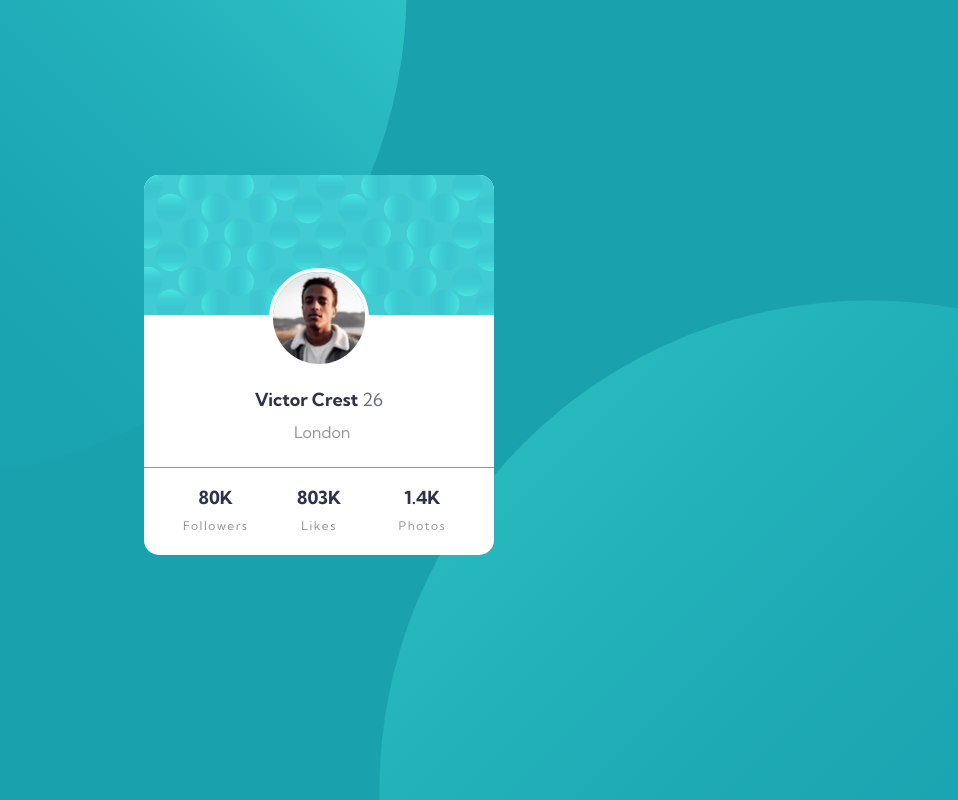
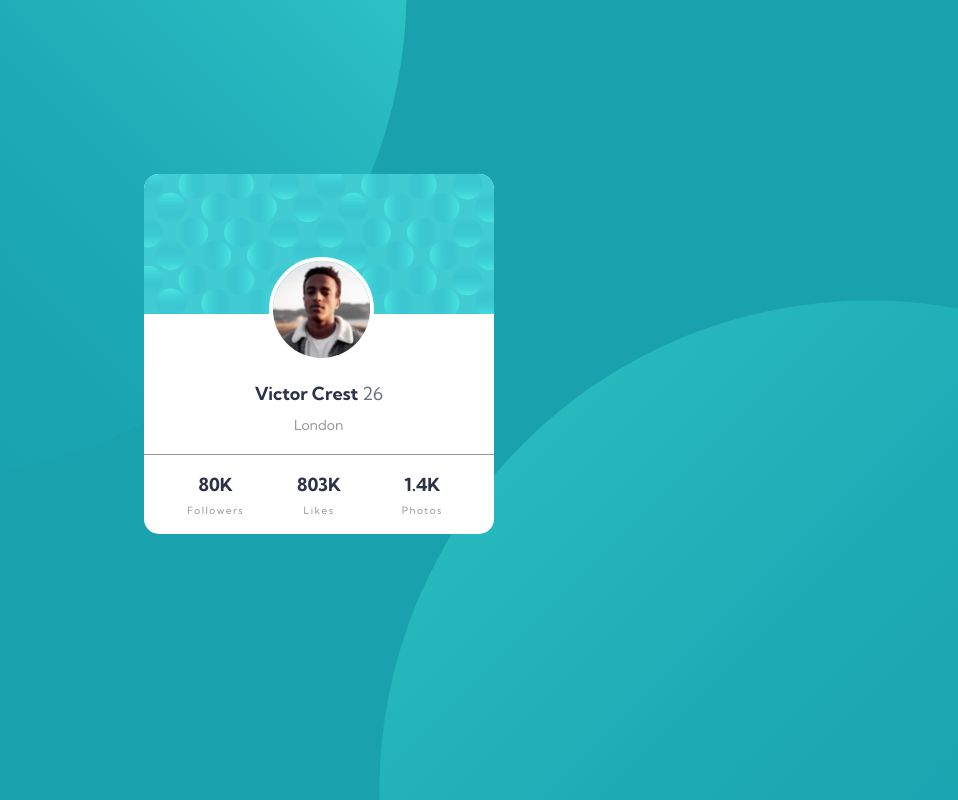
Before and after one commit to abdou202/profile-card-component-main, a plain HTML site: page index.html in a window 1280 px wide. Shown: the whole page, without its empty margins (321-1279 px from the left). Drawn offline with Linux system fonts and the light colour scheme.

Commit message:
upload css

```diff
--- a/css/main.css
+++ b/css/main.css
@@ -13,18 +13,18 @@ body {
 /* start card profile */
 .container {
     width: 350px;
-    height: 380px;
+    height: 360px;
     background-color: white;
-    margin: 175px auto;
+    margin: 174px auto;
     border-radius: 15px;
 }
 .container img {
     border-radius: 15px 15px 0 0;
 }
 .container .photo-de-profile {
-    margin: -50px 125px 0px;
-    height: 100px;
-    width: 100px;
+    margin: -60px 125px 0px;
+    height: 105px;
+    width: 105px;
     border-radius: 50%;
     border: 4px solid white;
 }
@@ -45,10 +45,11 @@ body {
     margin: -5px 150px;
     font-weight: 400;
     color: hsl(0, 0%, 59%);
-    margin-bottom: 25px;
+    margin-bottom: 20px;
+    font-size: 14px;
 }
 .container .static {
-    border-top: 1px solid hsl(0, 0%, 59%);
+    border-top: 0.05px solid hsl(0, 0%, 59%);
     height: 80px;
     display: flex;
 }
@@ -69,7 +70,7 @@ h3 {
 .container .static .fllowers p {
     font-weight: 400;
     color: hsl(0, 0%, 59%);
-    font-size: 12px;
+    font-size: 10px;
     text-align: center;
     margin-top: 10px;
     margin-bottom: 0px;
@@ -88,7 +89,7 @@ h3 {
 .container .static .likes p {
     font-weight: 400;
     color: hsl(0, 0%, 59%);
-    font-size: 12px;
+    font-size: 10px;
     text-align: center;
     margin-top: 10px;
     margin-bottom: 0px;
@@ -108,7 +109,7 @@ h3 {
 .container .static .photos p {
     font-weight: 400;
     color: hsl(0, 0%, 59%);
-    font-size: 12px;
+    font-size: 10px;
     text-align: center;
     margin-top: 10px;
     margin-bottom: 0px;
```
